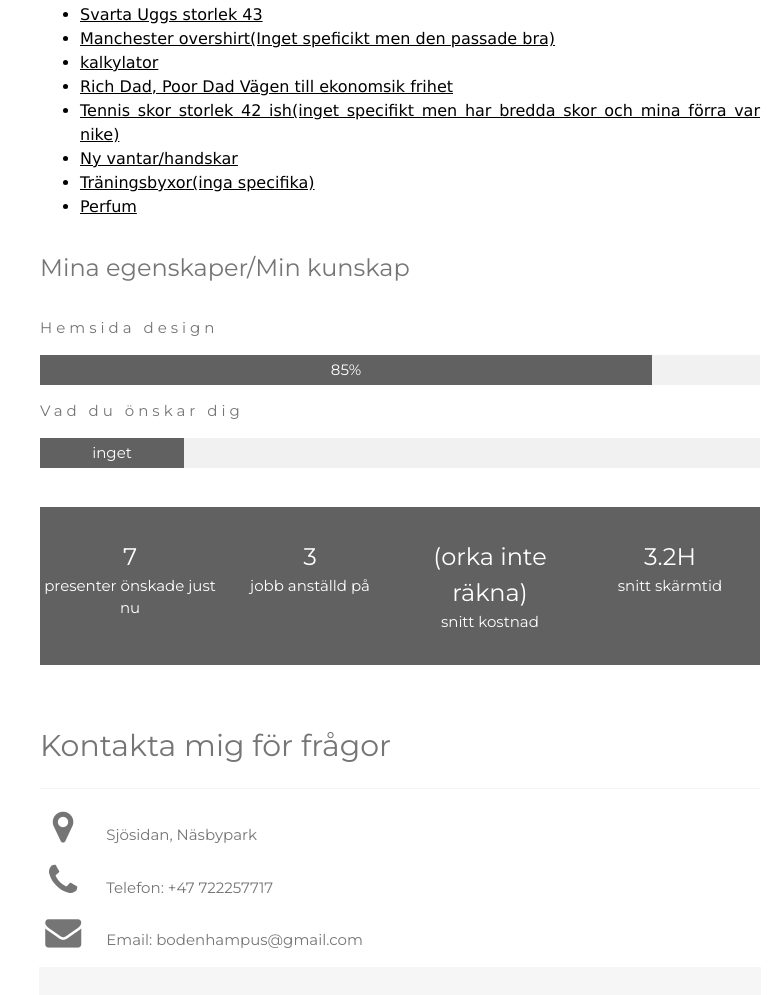
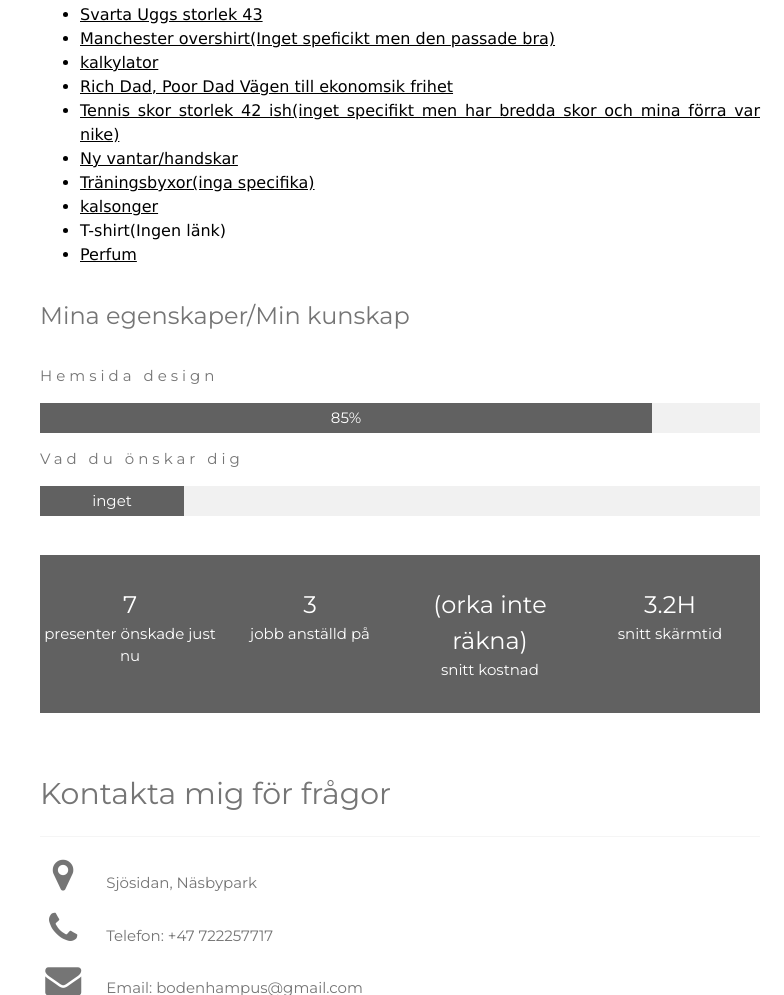
Before and after one commit to HampusBoden/hampus-r-b-st-wedsite, a plain HTML site: page index.html in a window 1280 px wide. Shown: the part 2998-3993 px from the top of the page, without its empty margins (496-1280 px from the left). Drawn offline with nearby package versions, Linux system fonts and the light colour scheme.

Commit message:
Update index.html

```diff
--- a/index.html
+++ b/index.html
@@ -113,6 +113,8 @@
             <li><a href ="https://www.nike.com/se/t/tennissko-hart-underlag-nikecourt-air-zoom-vapor-pro-gwKH7g/CZ0220-800" target="_blank">Tennis skor storlek 42 ish(inget specifikt men har bredda skor och mina förra var nike)</a></li>
             <li><a href ="https://www.hestragloves.se/olav-chocolate" target="_blank">Ny vantar/handskar</a></li>
             <li><a href ="https://se.gymshark.com/products/gymshark-apex-8-function-shorts-black-aw22" target="_blank">Träningsbyxor(inga specifika)</a></li>
+            <li><a href ="https://www.bjornborg.com/se/cotton-stretch-trunk-3-pack-10001277-mp002/" target="_blank">kalsonger</a></li>
+            <li>T-shirt(Ingen länk)</li>
             <li><a href ="https://www.byredo.com/se_en/rose-noir-eau-de-parfum-50ml?msclkid=38f5a83a279a1912ad7ecb45f81172c0&utm_source=bing&utm_medium=cpc&utm_campaign=SE-EN_BRA_PDT&utm_term=byredo%20rose%20noir&utm_content=FRA_Rose%20Noir" target="_blank">Perfum</a></li>
             </font>
         </ul>
```
